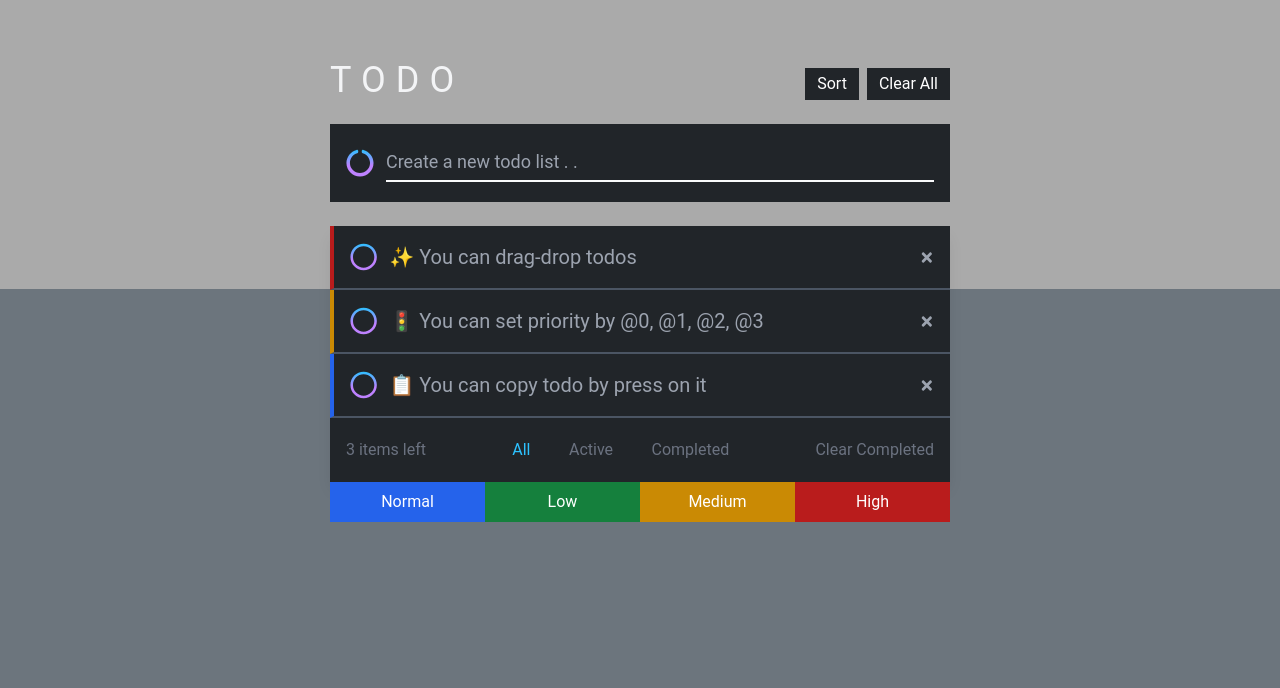
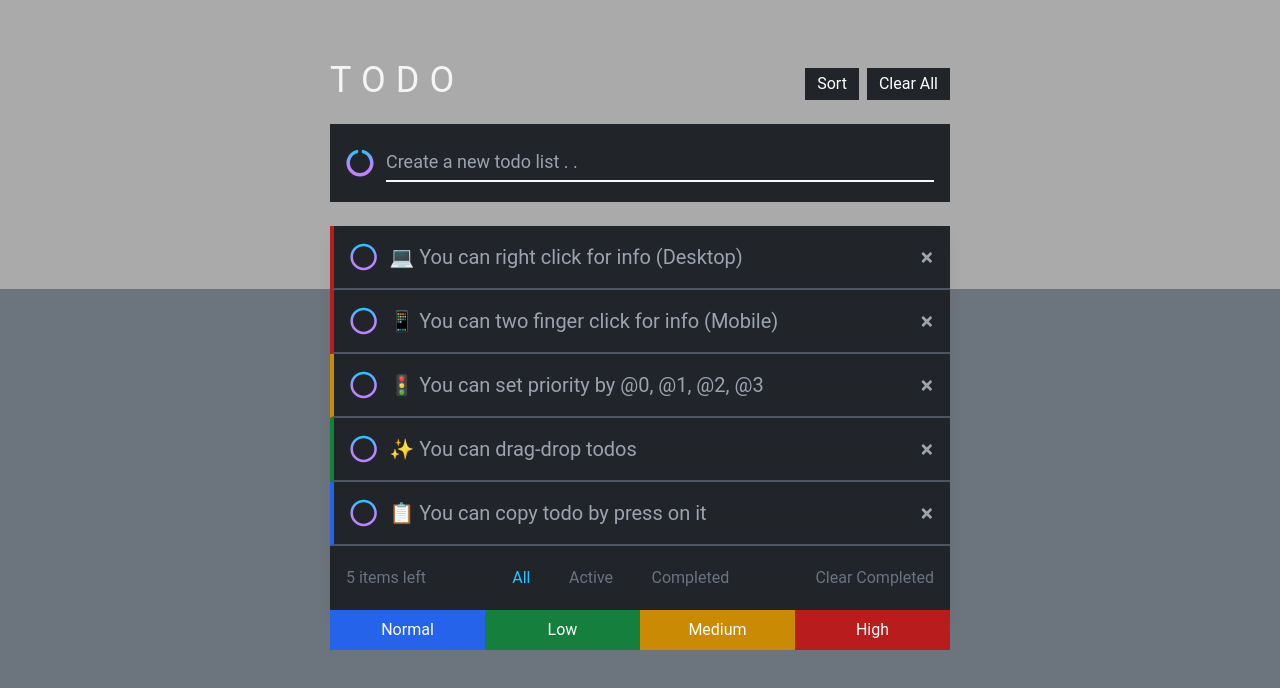
Before and after one commit to ekurt/react-todo-app, a React (Vite) app: page / in a window 1280 px wide. Shown: the top 688 px of the page. Built offline with nearby package versions, Linux system fonts and the light colour scheme.

Commit message:
updated styles for flip function

```diff
--- a/src/App.jsx
+++ b/src/App.jsx
@@ -23,6 +23,21 @@ function App() {
     {
       id: Date.now() + 3,
       todo: "✨ You can drag-drop todos",
+      done: false,
+      date: new Date().toLocaleString(),
+      priority: 1,
+    },
+    {
+      id: Date.now() + 4,
+      todo: "💻 You can right click for info (Desktop)",
+      done: false,
+      date: new Date().toLocaleString(),
+      priority: 3,
+    },
+
+    {
+      id: Date.now() + 5,
+      todo: "📱 You can two finger click for info (Mobile)",
       done: false,
       date: new Date().toLocaleString(),
       priority: 3,
--- a/src/components/Todo/index.jsx
+++ b/src/components/Todo/index.jsx
@@ -76,10 +76,10 @@ export const Todo = ({ todo, doneHandle, deleteHandle, notify }) => {
               style={{ fill: "url(#gradient)" }}
               className={styles.info}
             />
-            Created at: <span className={styles.date}>{todo.date}</span>
+            <span className={styles.created}>Created at:</span><span className={styles.date}>{todo.date}</span>
           </span>
           <span>
-            Priority:
+            <span className={styles.priority}>Priority:</span>
             <span className={styles[priorities[todo.priority]]}>
               {priorities[todo.priority]}
             </span>
--- a/src/components/Todo/index.module.css
+++ b/src/components/Todo/index.module.css
@@ -42,23 +42,31 @@
 }
 
 .Normal {
-  @apply text-blue-600 ml-1;
+  @apply text-blue-600;
 }
 
 .Low {
-  @apply text-green-700 ml-1;
+  @apply text-green-700;
 }
 
 .Medium {
-  @apply text-yellow-600 ml-1;
+  @apply text-yellow-600;
 }
 
 .High {
-  @apply text-red-700 ml-1;
+  @apply text-red-700;
 }
 
 .dateContainer {
   @apply flex items-center;
+}
+
+.created {
+  @apply hidden md:inline mr-1;
+}
+
+.priority {
+  @apply hidden md:inline mr-1;
 }
 
 .date {
@@ -66,5 +74,5 @@
 }
 
 .info {
-  @apply mr-3
+  @apply mr-3;
 }
```
